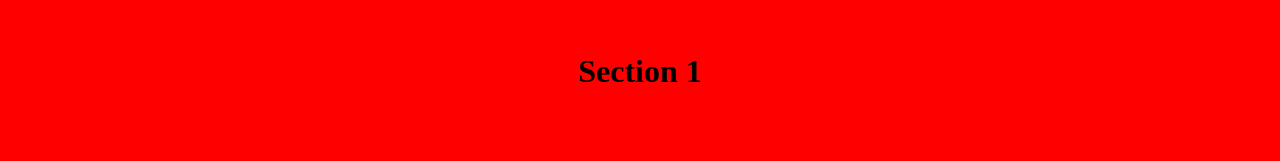
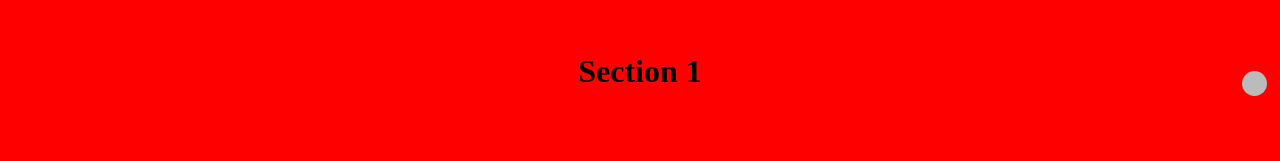
Before and after one commit to danyjf/danyjf.github.io, a React (Create React App) app: page / in a window 1280 px wide. Shown: the part 329-490 px from the top of the page. Built offline with nearby package versions, Linux system fonts and the light colour scheme.

Commit message:
Add circle to indicate section

```diff
--- a/public/index.html
+++ b/public/index.html
@@ -26,7 +26,7 @@
     -->
     <title>React App</title>
   </head>
-  <body style="margin: 0px; padding: 0px; overflow: hidden;">
+  <body style="margin: 0px; padding: 0px;">
     <noscript>You need to enable JavaScript to run this app.</noscript>
     <div id="root"></div>
     <!--
--- a/src/components/FullPageScroller.js
+++ b/src/components/FullPageScroller.js
@@ -1,6 +1,7 @@
 import React from "react";
 import { useEffect } from "react";
 import scrollTo from "../utils/ScrollTo"
+import SectionIndicator from "./SectionIndicator";
 
 function FullPageScroller(props) {
   let sections = [];
@@ -75,7 +76,8 @@ function FullPageScroller(props) {
   }
 
   return (
-    <div className="FullPageScroller">
+    <div className="FullPageScroller" style={{position: 'relative'}}>
+      <SectionIndicator />
       {props.children}
     </div>
   );
--- /dev/null
+++ b/src/components/SectionIndicator.css
@@ -0,0 +1,13 @@
+.SectionIndicator {
+  position: fixed;
+  top: 50vh;
+  right: 1%;
+}
+
+.dot {
+  height: 25px;
+  width: 25px;
+  background-color: #bbbbbb;
+  border-radius: 50%;
+  display: inline-block;
+}
--- /dev/null
+++ b/src/components/SectionIndicator.js
@@ -0,0 +1,11 @@
+import "./SectionIndicator.css";
+
+function SectionIndicator(props) {
+  return (
+    <div className="SectionIndicator">
+      <span className="dot"></span>
+    </div>
+  );
+}
+
+export default SectionIndicator;
```
